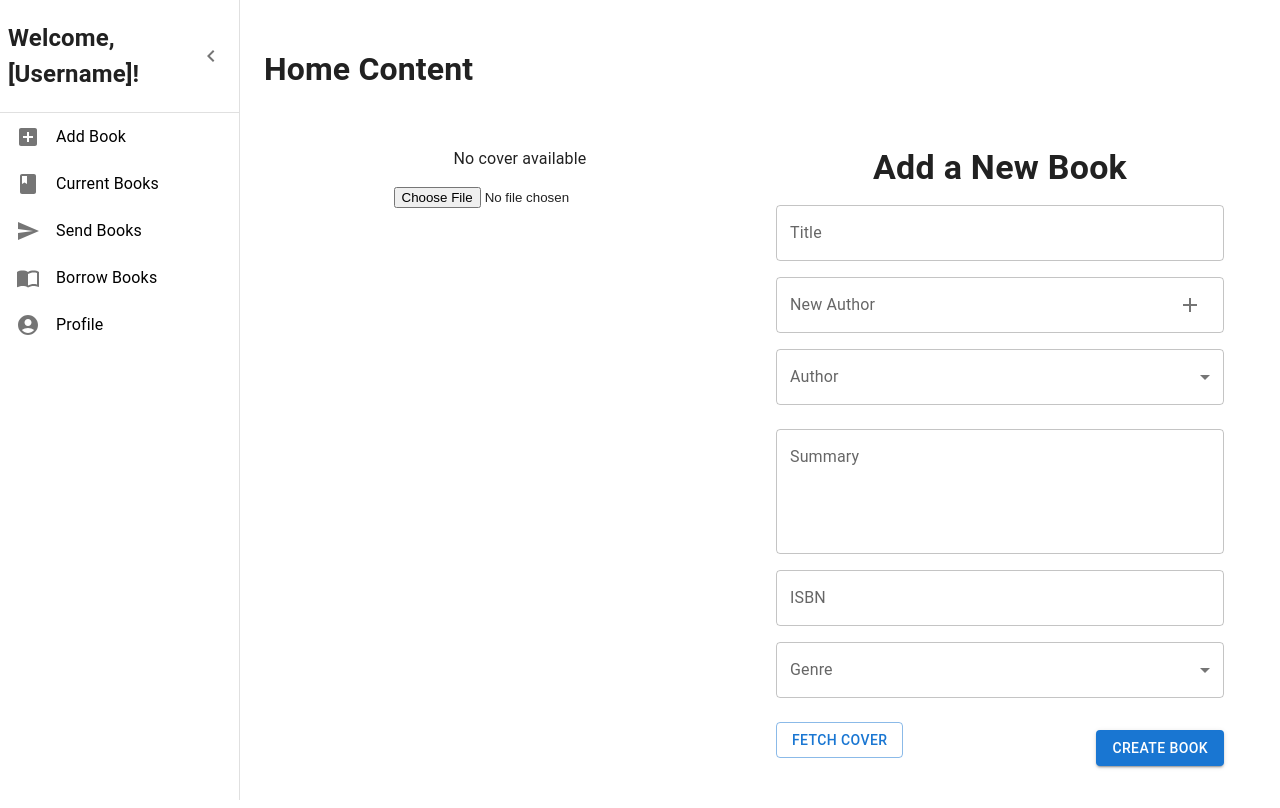
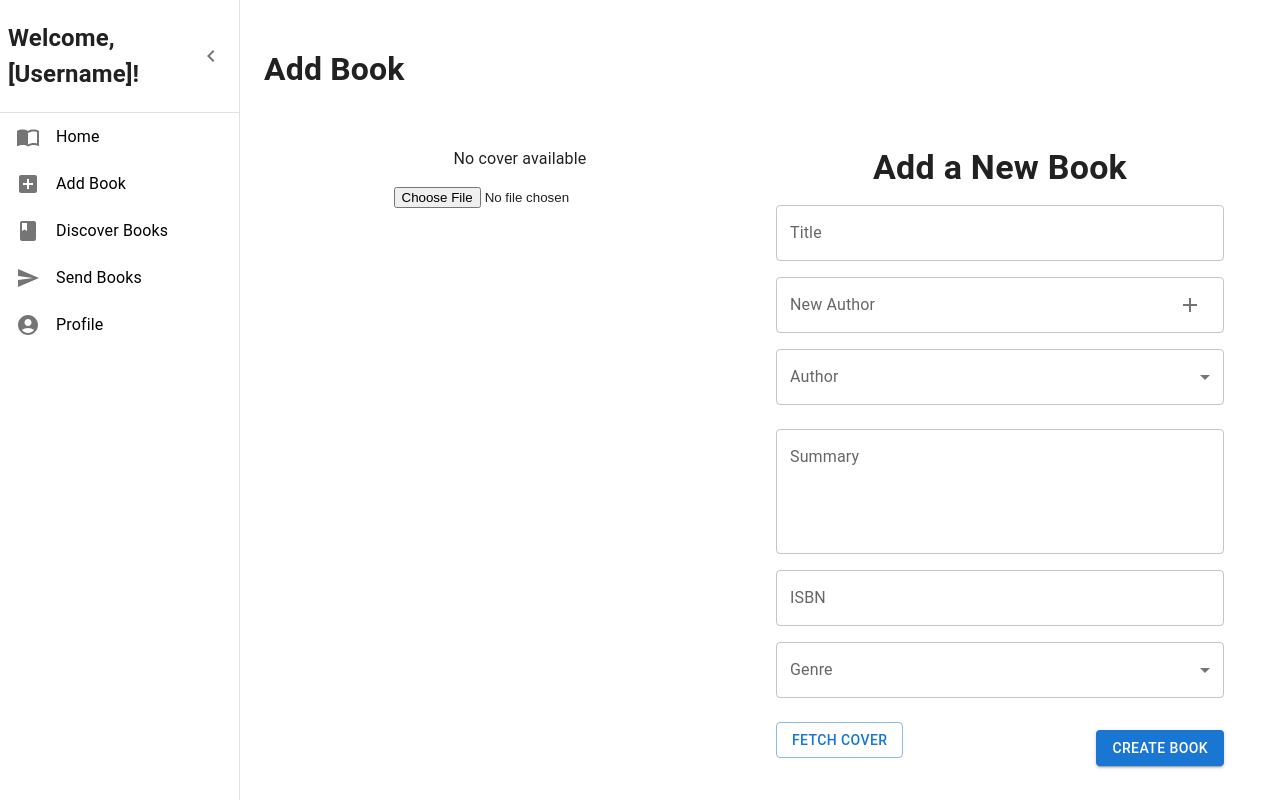
Before and after one commit to BentlyM/library-management-app-next, a Next.js app: page /dashboard/add in a window 1280 px wide. Both pictures are taken after a click on the button 24 px from the left and 36 px from the top of the page. Shown: the top 808 px of the page. Built offline with nearby package versions, Linux system fonts and the light colour scheme.

Commit message:
changed layout to work in sync with title in regards to the title

```diff
--- a/app/dashboard/layout.tsx
+++ b/app/dashboard/layout.tsx
@@ -19,13 +19,28 @@ import SendIcon from '@mui/icons-material/Send';
 import ImportContactsIcon from '@mui/icons-material/ImportContacts';
 import AccountCircleIcon from '@mui/icons-material/AccountCircle';
 import Link from 'next/link';
+import { usePathname } from 'next/navigation';
 
 const drawerWidth = 240;
 
 const Dashboard = ({ children }: { children: React.ReactNode }) => {
   const theme = useTheme();
   const [open, setOpen] = React.useState(false);
-  const [title, setTitle] = React.useState('Home Content');
+  const [title, setTitle] = React.useState('');
+  const pathname = usePathname()
+    .split('/')
+    .filter((index) => index !== '');
+  const navigation = [
+    {
+      text: 'Home',
+      icon: <ImportContactsIcon />,
+      to: '/dashboard',
+    },
+    { text: 'Add Book', icon: <AddBoxIcon />, to: '/dashboard/add' },
+    { text: 'Discover Books', icon: <BookIcon />, to: '/dashboard/discover' },
+    { text: 'Send Books', icon: <SendIcon />, to: '/dashboard/send' },
+    { text: 'Profile', icon: <AccountCircleIcon />, to: '/dashboard/settings' },
+  ];
 
   const handleDrawerOpen = () => {
     setOpen(true);
@@ -35,9 +50,22 @@ const Dashboard = ({ children }: { children: React.ReactNode }) => {
     setOpen(false);
   };
 
-  const handleTitle = (title: string) => {
-        setTitle(title ? title : 'Home Content');
-  };
+  React.useEffect(() => {
+    switch (pathname[1]) {
+      case 'add':
+        setTitle(navigation[1].text);
+        break;
+      case 'discover':
+        setTitle(navigation[2].text);
+        break;
+      case 'send':
+        setTitle(navigation[3].text);
+      case 'profile':
+        setTitle(navigation[4].text);
+      default:
+        setTitle('Home Content');
+    }
+  }, [pathname, title]);
 
   return (
     <Box sx={{ display: 'flex' }}>
@@ -86,17 +114,7 @@ const Dashboard = ({ children }: { children: React.ReactNode }) => {
         </Box>
         <Divider />
         <List style={{ display: 'flex', flexDirection: 'column', gap: '15px' }}>
-          {[
-            { text: 'Add Book', icon: <AddBoxIcon />, to: '/dashboard/add' },
-            { text: 'Current Books', icon: <BookIcon />, to: '/dashboard/current-books' }, // might change to something more unique
-            { text: 'Send Books', icon: <SendIcon />, to: '/dashboard/send' },
-            {
-              text: 'Borrow Books',
-              icon: <ImportContactsIcon />,
-              to: 'borrow',
-            },
-            { text: 'Profile', icon: <AccountCircleIcon />, to: '/dashboard/settings' },
-          ].map((item) => (
+          {navigation.map((item) => (
             <ListItem key={item.text} disablePadding>
               <Link
                 style={{
@@ -105,7 +123,6 @@ const Dashboard = ({ children }: { children: React.ReactNode }) => {
                   color: 'black',
                 }}
                 href={`${item.to}`}
-                onClick={() => handleTitle(item.text)}
               >
                 <ListItemIcon
                   style={{
```
